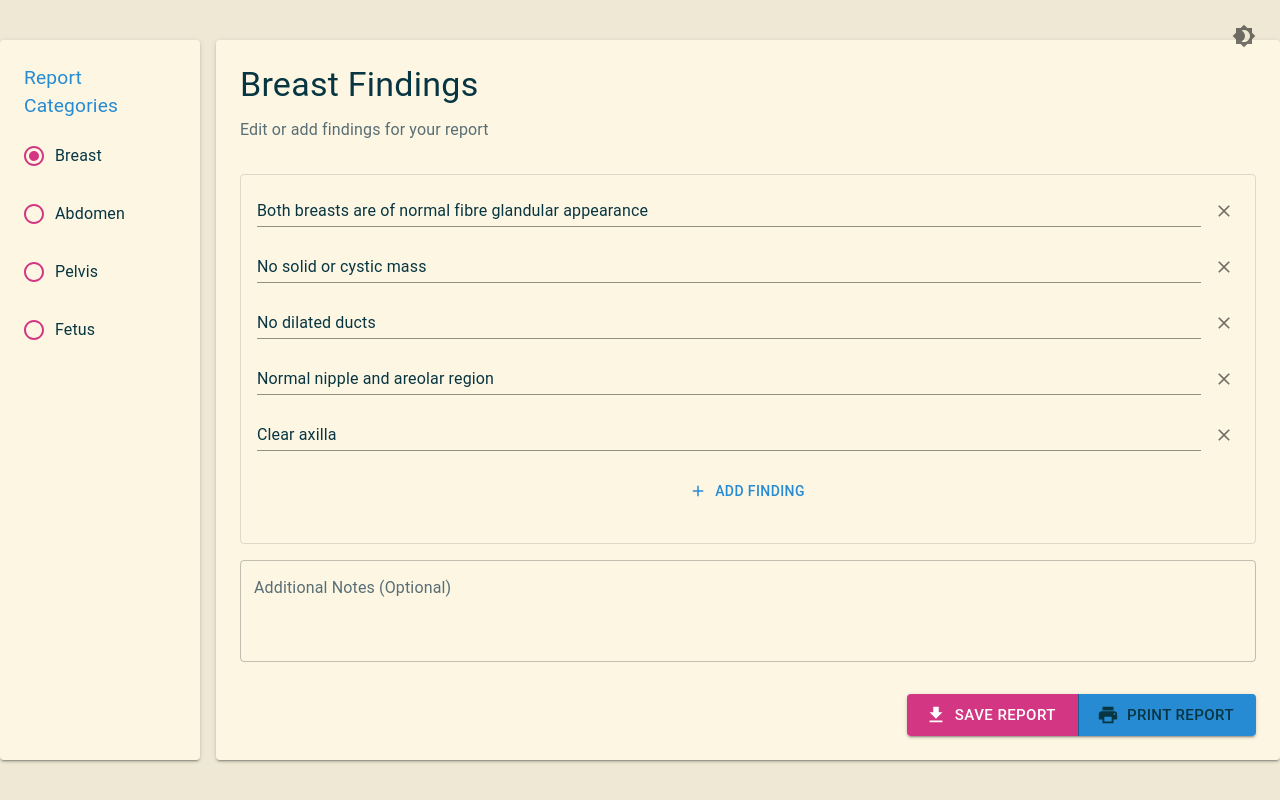
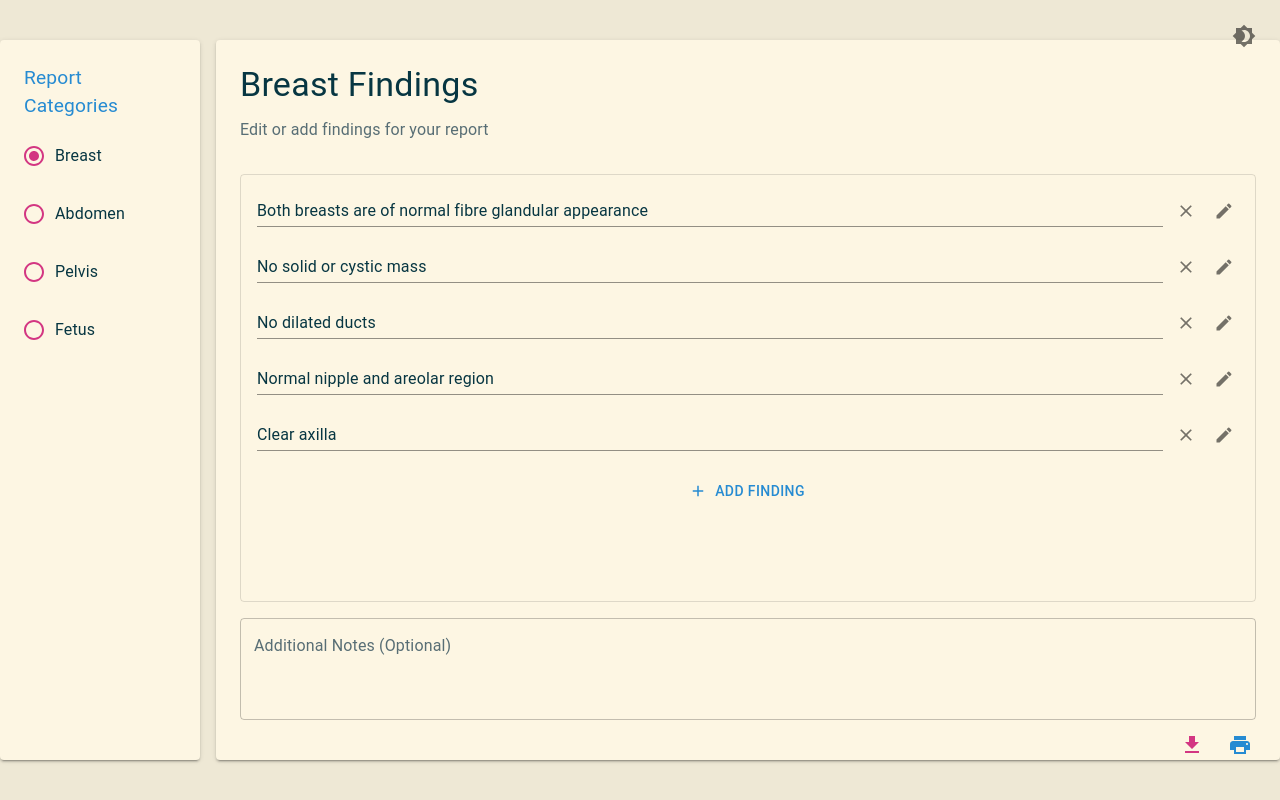
Before and after one commit to Hasan-aga/my-report-app, a React (Vite) app in the folder client/: page / in a window 1280 px wide. Both pictures are taken after a click on the label "Breast". Built offline with nearby package versions, Linux system fonts and the light colour scheme.

Commit message:
create editing modal

```diff
--- a/client/src/components/DataSelectionPage.jsx
+++ b/client/src/components/DataSelectionPage.jsx
@@ -1,9 +1,9 @@
-import { Add, Download, Print } from "@mui/icons-material"
+import { Add, Clear, Edit, Download, Print } from "@mui/icons-material"
 import {
   Alert,
   Box,
   Button,
-  ButtonGroup,
+  IconButton,
   List,
   ListItem,
   ListItemText,
@@ -11,18 +11,19 @@ import {
   Snackbar,
   TextField,
   Typography,
-  IconButton,
   useTheme
 } from "@mui/material"
-import { Clear } from "@mui/icons-material"
-import { useState, useEffect } from "react"
+import { useEffect, useState } from "react"
 import { REPORT_DATA } from "../constants/config"
 import PDFService from "../services/PDFService"
+import TextEditor from "./TextEditor"
 
 const DataSelectionPage = ({ category, templatePath }) => {
   const [findings, setFindings] = useState([])
   const [notes, setNotes] = useState("")
   const [error, setError] = useState(null)
+  const [editingIndex, setEditingIndex] = useState(null)
+  const [showEditor, setShowEditor] = useState(false)
   const theme = useTheme()
 
   const categoryData = REPORT_DATA[category]
@@ -48,6 +49,22 @@ const DataSelectionPage = ({ category, templatePath }) => {
 
   const handleRemoveFinding = (index) => {
     setFindings((prev) => prev.filter((_, i) => i !== index))
+  }
+
+  const handleEditFinding = (index) => {
+    setEditingIndex(index)
+    setShowEditor(true)
+  }
+
+  const handleEditorSave = (newText) => {
+    handleFindingChange(editingIndex, newText)
+    setShowEditor(false)
+    setEditingIndex(null)
+  }
+
+  const handleEditorCancel = () => {
+    setShowEditor(false)
+    setEditingIndex(null)
   }
 
   const handleKeyDown = (e, index) => {
@@ -205,6 +222,13 @@ const DataSelectionPage = ({ category, templatePath }) => {
                 >
                   <Clear fontSize="small" />
                 </IconButton>
+                <IconButton
+                  size="small"
+                  onClick={() => handleEditFinding(index)}
+                  sx={{ ml: 1 }}
+                >
+                  <Edit fontSize="small" />
+                </IconButton>
               </ListItem>
             ))}
           </List>
@@ -237,27 +261,41 @@ const DataSelectionPage = ({ category, templatePath }) => {
           />
         </Box>
 
-        <Box sx={{ display: "flex", justifyContent: "flex-end" }}>
-          <ButtonGroup variant="contained">
-            <Button
+        {showEditor && (
+          <TextEditor
+            initialText={findings[editingIndex]?.text || ""}
+            onSave={handleEditorSave}
+            onCancel={handleEditorCancel}
+          />
+        )}
+
+        <Box
+          sx={{
+            position: "fixed",
+            bottom: 35,
+            right: 20,
+            display: "flex",
+            gap: 1
+          }}
+        >
+          <IconButton
             color="secondary"
-              startIcon={<Download />}
             onClick={handleSave}
-              size="large"
             disabled={findings.length === 0}
+            aria-label="Save Report"
+            title="Save the report as a PDF"
           >
-              Save Report
-            </Button>
-            <Button
+            <Download />
+          </IconButton>
+          <IconButton
             color="primary"
-              startIcon={<Print />}
             onClick={handlePrint}
-              size="large"
             disabled={findings.length === 0}
+            aria-label="Print Report"
+            title="Print the report"
           >
-              Print Report
-            </Button>
-          </ButtonGroup>
+            <Print />
+          </IconButton>
         </Box>
       </Box>
     </Paper>
--- /dev/null
+++ b/client/src/components/TextEditor.jsx
@@ -0,0 +1,54 @@
+import { Check, Clear } from "@mui/icons-material"
+import {
+  Dialog,
+  DialogActions,
+  DialogContent,
+  DialogTitle,
+  IconButton,
+  TextField
+} from "@mui/material"
+import React, { useEffect, useState } from "react"
+
+const TextEditor = ({ initialText, onSave, onCancel }) => {
+  const [text, setText] = useState(initialText)
+
+  useEffect(() => {
+    setText(initialText)
+  }, [initialText])
+
+  const handleSave = () => {
+    onSave(text)
+  }
+
+  return (
+    <Dialog
+      open={open}
+      onClose={onCancel}
+      fullWidth
+      maxWidth="md"
+      sx={{ borderRadius: 0 }}
+    >
+      <DialogTitle>Edit Finding</DialogTitle>
+      <DialogContent sx={{ minWidth: 600, minHeight: 400 }}>
+        <TextField
+          fullWidth
+          multiline
+          rows={10}
+          value={text}
+          onChange={(e) => setText(e.target.value)}
+          sx={{ mt: 2 }}
+        />
+      </DialogContent>
+      <DialogActions sx={{ justifyContent: "space-between", px: 2, pb: 2 }}>
+        <IconButton onClick={onCancel} color="inherit" aria-label="Cancel">
+          <Clear />
+        </IconButton>
+        <IconButton onClick={handleSave} color="primary" aria-label="Save">
+          <Check />
+        </IconButton>
+      </DialogActions>
+    </Dialog>
+  )
+}
+
+export default TextEditor
```
Lines whose indentation alone changed are shown as unchanged.
